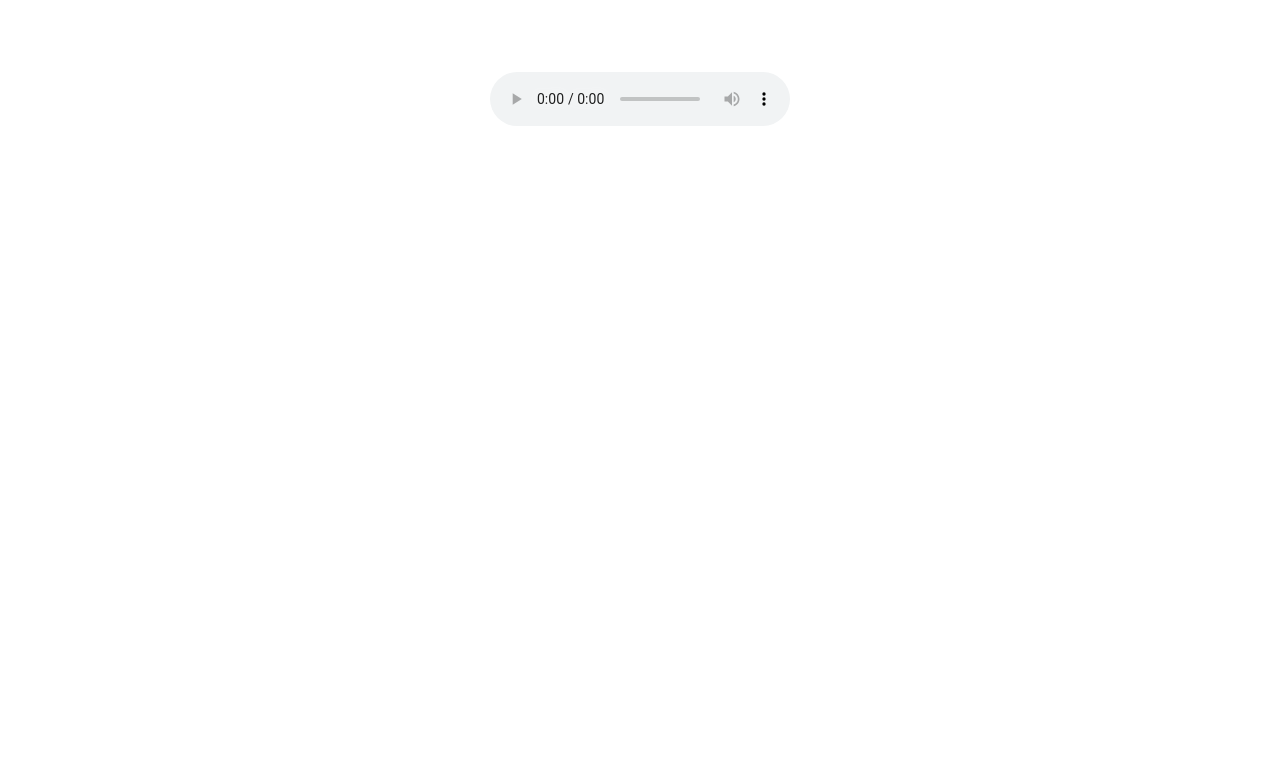
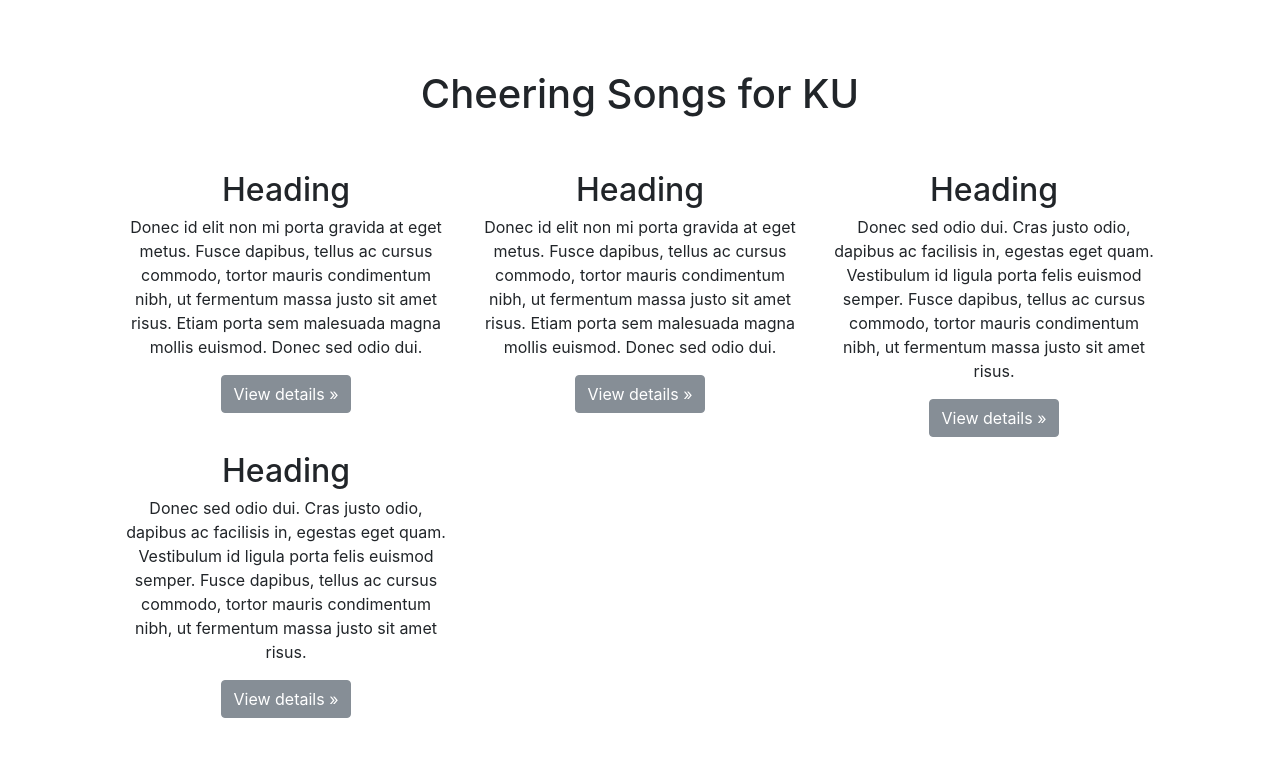
Before and after one commit to fromme0528/GoYeonJeon_2017, a Django app: page /cheeringsongs/ in a window 1280 px wide. Shown: the part 56-838 px from the top of the page. Before the commit the page ends 182 px from the top, so only its background shows below. Run offline with Django 3.2, Linux system fonts and the light colour scheme; tables that the repository leaves empty hold one stand-in row (values such as "Sample post"); some libraries are stand-ins or nearby versions.

Commit message:
add cheeringsongs model

```diff
--- a/blog/admin.py
+++ b/blog/admin.py
@@ -1,5 +1,8 @@
 from django.contrib import admin
-from .models import Post
+from .models import Post,Cheeringsongs,Video,Score
 # Register your models here.
 
 admin.site.register(Post)
+admin.site.register(Cheeringsongs)
+admin.site.register(Video)
+admin.site.register(Score)
--- a/blog/models.py
+++ b/blog/models.py
@@ -15,8 +15,33 @@
 	def __str__(self):
 		return self.title
 
+class Cheeringsongs(models.Model):
+	title = models.CharField(max_length=200)
+	lyric = models.TextField()
+	song_url = models.CharField(max_length=512)
+	def __str__(self):
+		return self.title
+
+
 class Video(models.Model):
-    link = models.URLField()
+	title = models.CharField(max_length=200)
+	video_url = models.CharField(max_length=512)
+	def __str__(self):
+		return self.title
+class Score(models.Model):
+	title = models.CharField(max_length=200)
+	location = models.CharField(max_length=200)
+	date = models.DateTimeField(blank=True,null=True)
+	score_k = models.CharField(max_length=8)
+	score_y = models.CharField(max_length=8)
+	message = models.TextField()
+
+	def __str__(self):
+		return self.title
+
+class AfterParty(models.Model) :
+    name = models.CharField(max_length=20)
+    location = models.CharField(max_length=200)
 
     def __str__(self):
-        return self.link
+        return self.name
--- a/blog/templates/blog/cheeringsongs.html
+++ b/blog/templates/blog/cheeringsongs.html
@@ -2,10 +2,47 @@
 {% block content %}
 
 
-<audio controls >
-  <source src="/static/audio/Sample.mp3" type="audio/mpeg">
-Your browser does not support the audio element.
-</audio>
+
+<h1>Cheering Songs for KU</h1><br><br>
+<div class="container">
+      <!-- Example row of columns -->
+      <div class="row">
+      	{% for post in posts %}
+	    <div class="col-md-4l">
+	    	<h2> Title: {{cheeringsongs.title}} </h2>
+	    	<p> {{cheeringsongs.lyric}}</p>
+	    	<p>
+	    		<audio controls >
+					<source src="/static/audio/Sample.mp3" type="audio/mpeg">
+					Your browser does not support the audio element.
+				</audio> </p>
+    	</div>
+		{% endfor %}
+
+        <div class="col-md-4">
+          <h2>Heading</h2>
+          <p>Donec id elit non mi porta gravida at eget metus. Fusce dapibus, tellus ac cursus commodo, tortor mauris condimentum nibh, ut fermentum massa justo sit amet risus. Etiam porta sem malesuada magna mollis euismod. Donec sed odio dui. </p>
+          <p><a class="btn btn-secondary" href="#" role="button">View details &raquo;</a></p>
+        </div>
+
+        <div class="col-md-4">
+          <h2>Heading</h2>
+          <p>Donec id elit non mi porta gravida at eget metus. Fusce dapibus, tellus ac cursus commodo, tortor mauris condimentum nibh, ut fermentum massa justo sit amet risus. Etiam porta sem malesuada magna mollis euismod. Donec sed odio dui. </p>
+          <p><a class="btn btn-secondary" href="#" role="button">View details &raquo;</a></p>
+        </div>
+        <div class="col-md-4">
+          <h2>Heading</h2>
+          <p>Donec sed odio dui. Cras justo odio, dapibus ac facilisis in, egestas eget quam. Vestibulum id ligula porta felis euismod semper. Fusce dapibus, tellus ac cursus commodo, tortor mauris condimentum nibh, ut fermentum massa justo sit amet risus.</p>
+          <p><a class="btn btn-secondary" href="#" role="button">View details &raquo;</a></p>
+        </div>
+                <div class="col-md-4">
+          <h2>Heading</h2>
+          <p>Donec sed odio dui. Cras justo odio, dapibus ac facilisis in, egestas eget quam. Vestibulum id ligula porta felis euismod semper. Fusce dapibus, tellus ac cursus commodo, tortor mauris condimentum nibh, ut fermentum massa justo sit amet risus.</p>
+          <p><a class="btn btn-secondary" href="#" role="button">View details &raquo;</a></p>
+        </div>
+      </div>
+
+
 
 
  {% endblock %}
--- a/blog/templates/blog/post_list.html
+++ b/blog/templates/blog/post_list.html
@@ -22,7 +22,6 @@
         </div>
         <h1><a href="{% url 'post_detail' pk=post.pk %}">{{ post.title }}</a></h1>
         <p>{{ post.text|linebreaksbr }}</p>
-
     </div>
  {% endfor %}
  {% endblock %}
--- a/blog/templates/blog/score_history.html
+++ b/blog/templates/blog/score_history.html
@@ -30,7 +30,6 @@
     <th colspan="2">야구 스코어</th>
     <th colspan="2">빙구 스코어</th>
     <th colspan="2">럭비 스코어</th>
-
     <th colspan="3">종합 전적</th>
     <th>승리팀</th>
   </tr>
--- a/blog/views.py
+++ b/blog/views.py
@@ -1,8 +1,8 @@
 from django.shortcuts import render
 from django.utils import timezone
-from .models import Post
+from .models import Post, Video, Cheeringsongs, Score, AfterParty
 from .models import Video
-from django.shortcuts import render, get_object_or_404
+from django.shortcuts import render, get_object_or_404, get_list_or_404
 
 # Create your views here.
 def post_list(request):
@@ -18,8 +18,9 @@
 	return render(request, 'blog/score_history.html')
 
 def cheeringsongs(request):
-	return render(request, 'blog/cheeringsongs.html')
+	songs = get_list_or_404(Cheeringsongs)
+	return render(request, 'blog/cheeringsongs.html',{'songs' : songs})
 
 def videos(request):
-    full_list = Video.objects.all()
-    return render_to_response('blog/video.html', {'full_list': full_list})
+    video_list = get_list_or_404(Video)
+    return render_to_response('blog/video.html', {'videos': video_list})
```
Also changed, not shown: blog/forms.py (+6 -1 lines).
